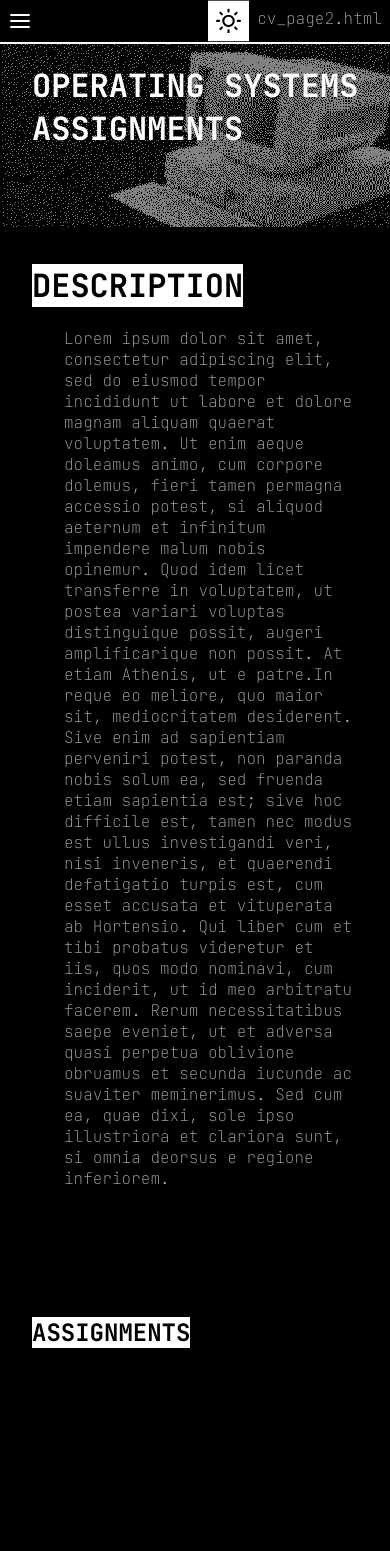
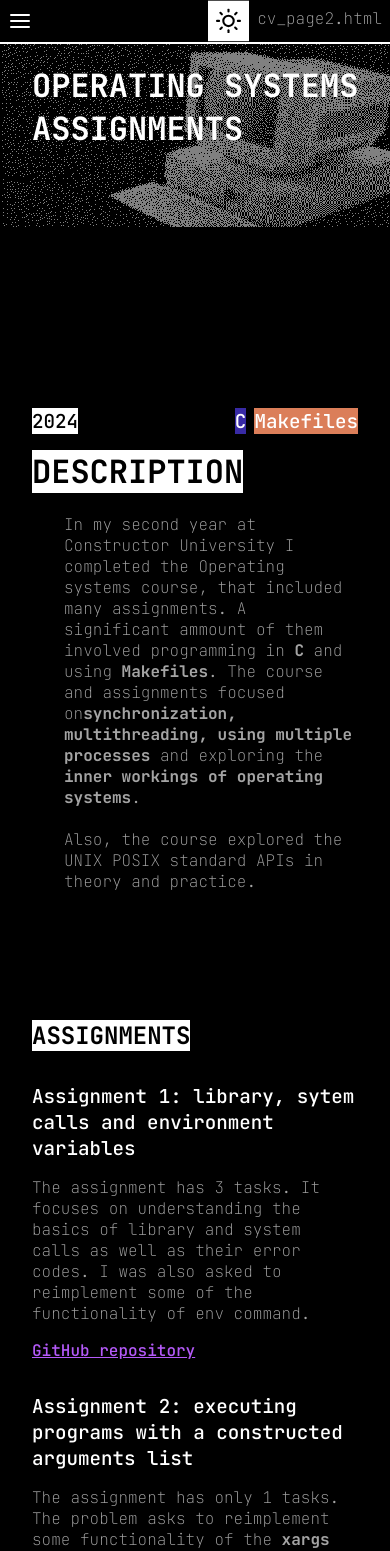
Before and after one commit to TPdkr/cv_page2, a React (Vite) app in the folder website/: page /cv_page2/projects/os in a window 390 px wide. Shown: the top 1551 px of the page. Before the commit the page ends 1380 px from the top, so only its background shows below. Built offline with nearby package versions, Linux system fonts and the light colour scheme; no server answers.

Commit message:
made a simple os course page up for improvements

```diff
--- a/website/src/index.css
+++ b/website/src/index.css
@@ -23,6 +23,10 @@ GENERAL STYLING
 
   --concealer: rgba(0, 0, 0, 0.9);
 
+  /** */
+  --C: rgb(56, 42, 165);
+  --React: rgb(89, 195, 219);
+  --Makefiles: rgb(219, 126, 89);
 
   color-scheme: light dark;
 
@@ -113,9 +117,12 @@ h5{
   font-size: 1.5rem;
 }
 
-p {
+p, p b {
   font-size: 1.2rem;
   color: var(--secondary);
+}
+
+p{
   font-weight: lighter;
 }
 
@@ -162,7 +169,7 @@ FONT SIZES MOBILE
     font-size: 1rem;
   }
 
-  p{
+  p, p b{
     font-size: 1rem;
   }
 
--- a/website/src/projects/os/os.jsx
+++ b/website/src/projects/os/os.jsx
@@ -1,7 +1,12 @@
 import styles from "./os.module.css";
 import header from "../../assets/projects/os/header.png"
 
+import Separator from "../../atomics/separator.jsx";
+
 function OS(){
+    const tags = ["C", "Makefiles"];
+    const year = "2024";
+
     return (
         <>
             <div className={styles.header}>
@@ -9,13 +14,92 @@ function OS(){
                 <h2>OPERATING SYSTEMS ASSIGNMENTS</h2>
             </div>
             <div className={styles.pageContent}>
+
                 <div>
+                    <ProjectSnapshot tags={tags} date={year}/>
                     <h2 className="inv">DESCRIPTION</h2>
-                    <p className="indent"><br></br>Lorem ipsum dolor sit amet, consectetur adipiscing elit, sed do eiusmod tempor incididunt ut labore et dolore magnam aliquam quaerat voluptatem. Ut enim aeque doleamus animo, cum corpore dolemus, fieri tamen permagna accessio potest, si aliquod aeternum et infinitum impendere malum nobis opinemur. Quod idem licet transferre in voluptatem, ut postea variari voluptas distinguique possit, augeri amplificarique non possit. At etiam Athenis, ut e patre.In reque eo meliore, quo maior sit, mediocritatem desiderent. Sive enim ad sapientiam perveniri potest, non paranda nobis solum ea, sed fruenda etiam sapientia est; sive hoc difficile est, tamen nec modus est ullus investigandi veri, nisi inveneris, et quaerendi defatigatio turpis est, cum esset accusata et vituperata ab Hortensio. Qui liber cum et tibi probatus videretur et iis, quos modo nominavi, cum inciderit, ut id meo arbitratu facerem.
-Rerum necessitatibus saepe eveniet, ut et adversa quasi perpetua oblivione obruamus et secunda iucunde ac suaviter meminerimus. Sed cum ea, quae dixi, sole ipso illustriora et clariora sunt, si omnia deorsus e regione inferiorem.</p>
+                    <p className="indent">
+                    <br></br>
+                    In my second year at Constructor University I completed the Operating systems course, that included many assignments.
+                    A significant ammount of them involved programming in <b>C</b> and using <b>Makefiles</b>. The course and assignments focused on
+                    <b>synchronization, multithreading, using multiple processes</b> and exploring the <b>inner workings of operating systems</b>.
+
+                    <br></br><br></br>
+                    Also, the course explored the UNIX POSIX standard APIs in theory and practice.
+                    </p>
                 </div>
-                <div>
+                {/** these are all my assignments */}
+                <div className={styles.assignmentsList}>
                     <h3 className="inv">ASSIGNMENTS</h3>
+                    <Assignment
+                    title="Assignment 1: library, sytem calls and environment variables"
+                    repoLink="https://github.com/TPdkr/OS-homework-1">
+                        <p>
+                            The assignment has 3 tasks. It focuses on understanding the basics of library and system calls as well as their error codes.
+                            I was also asked to reimplement some of the functionality of env command.
+                        </p>
+                    </Assignment>
+                    <Assignment
+                    title="Assignment 2: executing programs with a constructed arguments list"
+                    repoLink="https://github.com/TPdkr/OS-homework-1">
+                        <p>
+                            The assignment has only 1 tasks. The problem asks to reimplement some functionality of the <b>xargs</b> UNIX utility.
+                        </p>
+                    </Assignment>
+                    <Assignment
+                    title="Assignment 3: threads in C"
+                    repoLink="https://github.com/TPdkr/OS-hw-3-threads-in-C">
+                        <p>
+                            The single task here asks the student to implement a program that finds perfect numbers and utilize multiple threads in C for faster execution.
+                        </p>
+                    </Assignment>
+                    <Assignment
+                    title="Assignment 4: multithreading and exclusive locks"
+                    repoLink="https://github.com/TPdkr/OS-hw4-multithreading-and-exclusive-locks">
+                        <p>
+                            The 100 prisoners problem is stated by Philippe Flajolet and Robert Sedgewick is the base for this problem.
+                            It asks to implement it in C and provide 2 versions. One with exclusive lock for all drawers, one with separate locks for each one.
+                        </p>
+                    </Assignment>
+                    <Assignment
+                    title="Assignment 5: multithreading and exclusive locks"
+                    repoLink="https://github.com/TPdkr/OS-hw5-POSIX-cond-var-and-mutexes">
+                        <p>
+                            The goal is to simulate a "vending machine" using several functions and syncgronize the parts.
+                            The solution in C using POSIX mutexes and condition variables and no other syn-chronization primitives
+                        </p>
+                    </Assignment>
+                    {/** intermission why assignments are not mentioned */}
+                    <div>
+                        <Separator simb="- "/>
+                        <h4 className={styles.intermission}>Assignment 6-7 did not have a coding part and thus not uploaded to GitHub</h4>
+                        <Separator simb="- "/>
+                    </div>
+                    {/** list continues */}
+                    <Assignment
+                    title="Assignment 8: Address spaces, paging and memory mapping"
+                    repoLink="https://github.com/TPdkr/OS-hw8-paging-and-memory-mapping">
+                        <p>
+                            The assignment focused on understanding paging through practice. And the coding section asked to implement standard UNIX <b>mwc</b> utility using
+                            memory mapping.
+                        </p>
+                    </Assignment>
+                    <Assignment
+                    title="Assignment 9: pipes and exec in C"
+                    repoLink="https://github.com/TPdkr/OS-hw9-pipes-and-exec-in-C">
+                        <p>
+                            The problem is about creating a simple quiz game. The program fetches data from an API and asks the user for answer.
+                            The parts use pipes for communication.
+                        </p>
+                    </Assignment>
+                    <Assignment
+                    title="Assignment 10: communication with sockets"
+                    repoLink="https://github.com/TPdkr/OS-hw10-communication-in-C-with-sockets">
+                        <p>
+                            The task is to use IPv4 sockets to communicate and create a word guessing game with a client and a server.
+                        </p>
+                    </Assignment>
+
                 </div>
             </div>
 
@@ -23,4 +107,38 @@ Rerum necessitatibus saepe eveniet, ut et adversa quasi perpetua oblivione obrua
     );
 }
 
+function Assignment({title, repoLink, children}){
+    return (
+        <div className={styles.assignment}>
+            <h4>
+                {title}
+            </h4>
+            {children}
+            <a href={repoLink} target="_blank">GitHub repository</a>
+        </div>
+    );
+}
+
+function ProjectSnapshot({date, tags}){
+
+    return (
+        <div className={styles.projectSnapshot}>
+            <h4 className="inv">{date}</h4>
+            <div className={styles.snapTags}>
+                {tags.map((tag)=>
+                <h4
+                className={styles.tag}
+                key={tag}
+                style={{
+                    backgroundColor: `var(--${tag})`
+                }}
+                >
+                {tag}
+                </h4>
+            )}
+            </div>
+        </div>
+    );
+}
+
 export default OS
--- a/website/src/projects/os/os.module.css
+++ b/website/src/projects/os/os.module.css
@@ -1,6 +1,12 @@
+/*
+===============================================================================
+HEADER
+===============================================================================
+*/
 .header{
     position: relative;
     margin-top: var(--medium);
+    margin-bottom: var(--giant);
 }
 
 .headerImg{
@@ -18,9 +24,56 @@
     max-width: 30rem;
 }
 
+/*
+===============================================================================
+SNAPSHOT
+===============================================================================
+*/
+
+.projectSnapshot{
+    margin: var(--small) 0;
+    display: flex;
+    flex-direction: row;
+    justify-content: space-between;
+}
+
+.snapTags{
+    display: flex;
+    flex-direction: row;
+    gap: var(--tiny);
+}
+
+/*
+===============================================================================
+CONTENT
+===============================================================================
+*/
 .pageContent{
     display: flex;
     flex-direction: column;
     padding: var(--medium);
     gap: var(--giant);
+    padding-bottom: var(--giant);
 }
+
+/*
+===============================================================================
+ASSIGNMENT
+===============================================================================
+*/
+.assignmentsList{
+    display: flex;
+    flex-direction: column;
+    gap: var(--medium);
+}
+
+.assignment{
+    max-width: 70rem;
+    display: flex;
+    flex-direction: column;
+    gap: var(--small);
+}
+
+.intermission{
+    color: var(--secondary);
+}
```
